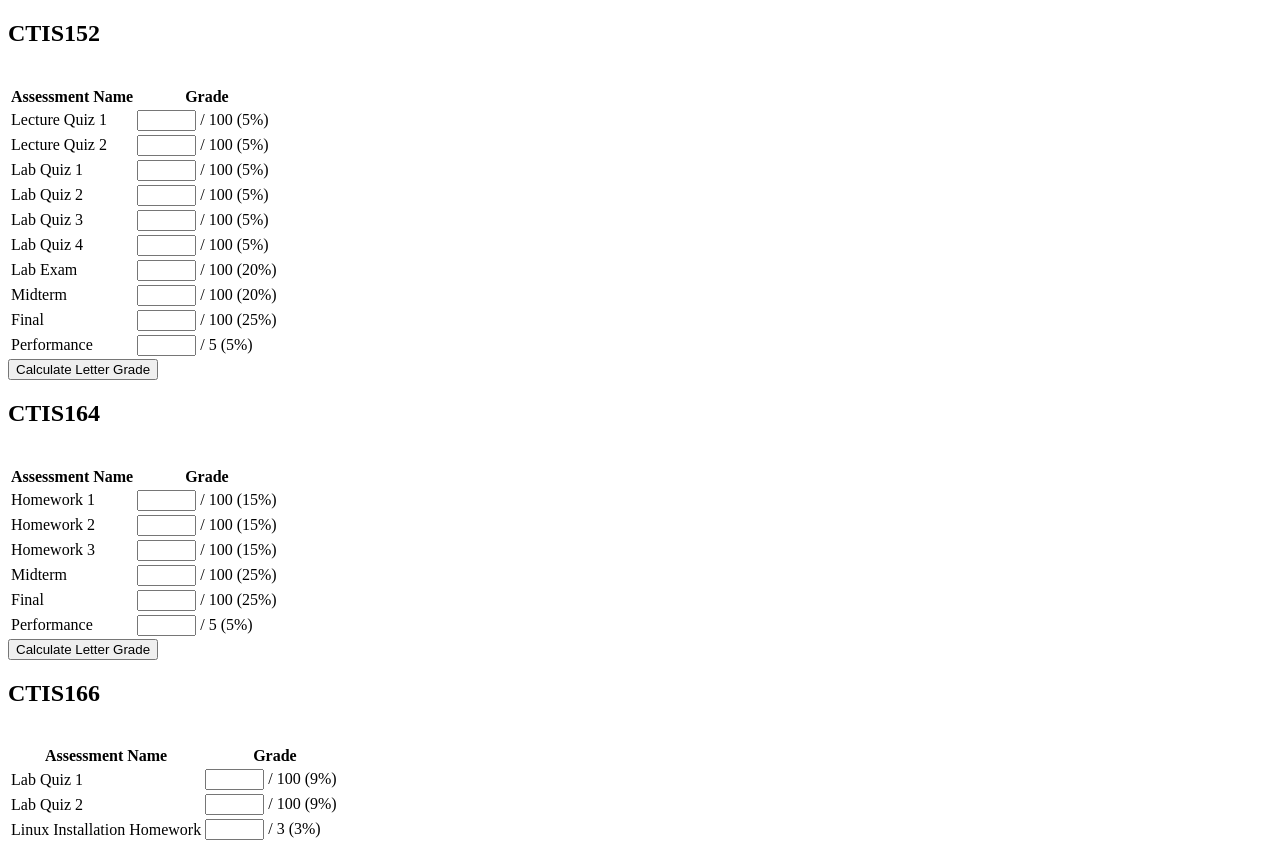
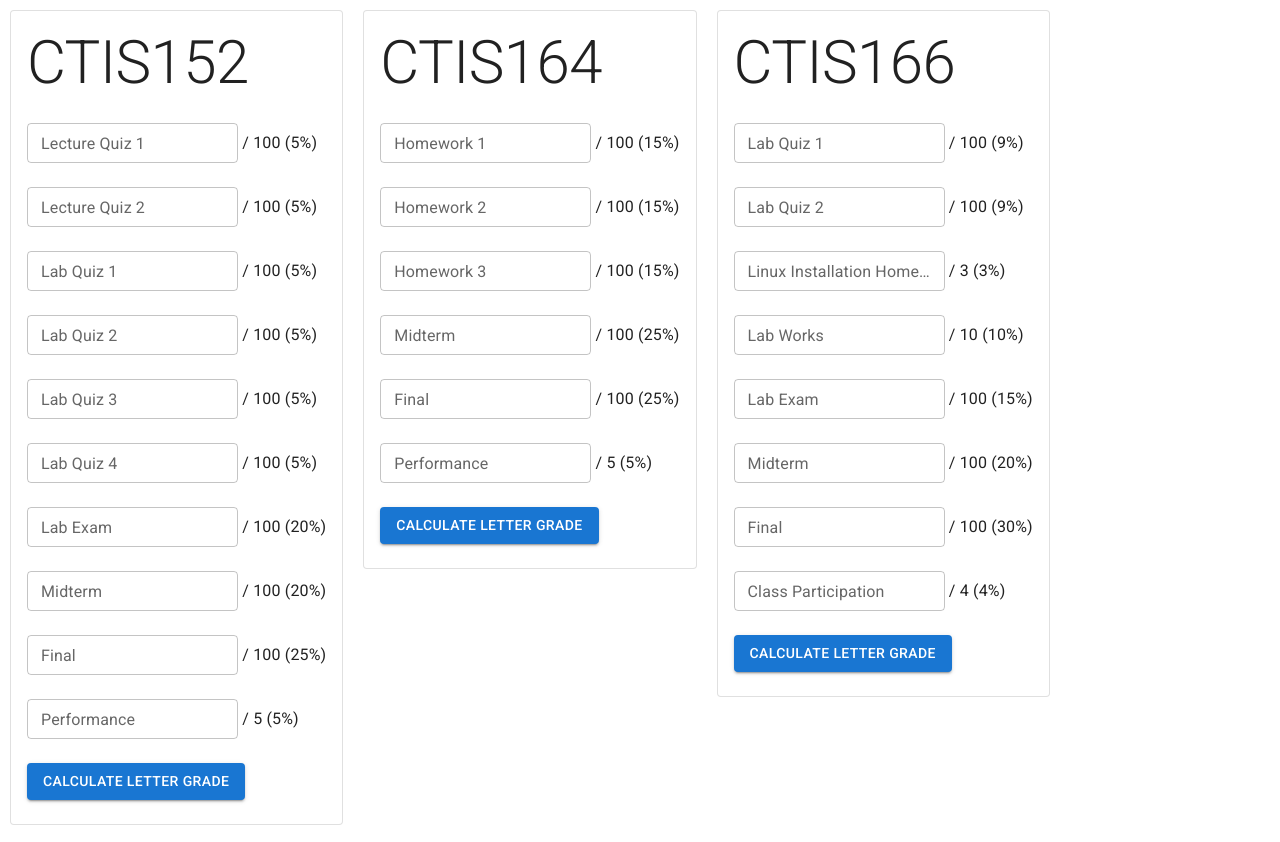
Before and after one commit to msteknoadam/msteknoadam.github.io, a React (Create React App) app in the folder bilkent/2021-2022-fall/grade_calculator/: page / in a window 1280 px wide. Shown: the top 842 px of the page. Built offline with nearby package versions, Linux system fonts and the light colour scheme.

Commit message:
Much sexier version with Material UI

```diff
--- a/bilkent/2021-2022-fall/grade_calculator/package.json
+++ b/bilkent/2021-2022-fall/grade_calculator/package.json
@@ -3,6 +3,8 @@
 	"version": "0.1.0",
 	"private": true,
 	"dependencies": {
+		"@mui/material": "^5.2.6",
+		"@mui/styled-engine": "npm:@mui/styled-engine-sc@latest",
 		"@testing-library/jest-dom": "^5.16.1",
 		"@testing-library/react": "^12.1.2",
 		"@testing-library/user-event": "^13.5.0",
@@ -13,6 +15,7 @@
 		"react": "^17.0.2",
 		"react-dom": "^17.0.2",
 		"react-scripts": "5.0.0",
+		"styled-components": "^5.3.3",
 		"typescript": "^4.5.4",
 		"web-vitals": "^2.1.2"
 	},
@@ -41,5 +44,8 @@
 	},
 	"devDependencies": {
 		"@types/styled-components": "^5.1.19"
+	},
+	"resolutions": {
+		"@mui/styled-engine": "npm:@mui/styled-engine-sc@latest"
 	}
 }
--- a/bilkent/2021-2022-fall/grade_calculator/public/index.html
+++ b/bilkent/2021-2022-fall/grade_calculator/public/index.html
@@ -6,6 +6,7 @@
 		<meta name="viewport" content="width=device-width, initial-scale=1" />
 		<meta name="theme-color" content="#000000" />
 		<meta name="description" content="Grade Calculator created by TEKNO" />
+		<link rel="stylesheet" href="https://fonts.googleapis.com/css?family=Roboto:300,400,500,700&display=swap" />
 		<title>Grade Calculator</title>
 	</head>
 	<body>
--- a/bilkent/2021-2022-fall/grade_calculator/src/App.tsx
+++ b/bilkent/2021-2022-fall/grade_calculator/src/App.tsx
@@ -1,9 +1,13 @@
 import React from "react";
 import LessonsData from "./data/lessons.json";
 import LessonBox from "./components/Lesson/LessonBox";
+import Global from "./styles/global";
+import LessonsWrapper from "./components/Lesson/LessonsWrapper";
 
 const App: React.FC = () => (
 	<>
+		<Global />
+		<LessonsWrapper>
 			{Object.entries(LessonsData).map(([lessonName, lessonDetails]) => (
 				<LessonBox
 					lessonName={lessonName}
@@ -11,6 +15,7 @@ const App: React.FC = () => (
 					catalog={lessonDetails.catalog}
 				/>
 			))}
+		</LessonsWrapper>
 	</>
 );
 
--- a/bilkent/2021-2022-fall/grade_calculator/src/components/Lesson/LessonBox.tsx
+++ b/bilkent/2021-2022-fall/grade_calculator/src/components/Lesson/LessonBox.tsx
@@ -1,8 +1,11 @@
 import React, { useState } from "react";
-import styled from "styled-components";
 import { LessonDetails } from "../../types/types";
 import { gradeToLetter } from "../../util/util";
-import InputField from "../common/InputField";
+import TextField from "@mui/material/TextField";
+import Button from "@mui/material/Button";
+import Card from "@mui/material/Card";
+import CardContent from "@mui/material/CardContent";
+import Typography from "@mui/material/Typography";
 
 type Props = LessonDetails & { lessonName: string };
 
@@ -24,41 +27,41 @@ const LessonBox: React.FC<Props> = (props) => {
 	}, 0);
 
 	return (
-		<div>
-			<h2>{lessonName}</h2>
+		<Card variant="outlined" sx={{ width: "fit-content" }}>
+			<CardContent>
+				<Typography variant="h2">{`${
+					letterGrade === null ? lessonName : `${lessonName}: ${letterGrade}`
+				}`}</Typography>
+				{totalGrade !== null ? <Typography variant="h4">Total Grade: {totalGrade}</Typography> : null}
 				<br />
-			<table>
-				<thead>
-					<th>Assessment Name</th>
-					<th>Grade</th>
-				</thead>
-				<tbody>
 				{Object.values(assessments).map((assessment) => (
-						<tr key={assessment.name}>
-							<td>{assessment.name}</td>
-							<td>
-								<InputField
+					<>
+						<TextField
+							variant="outlined"
+							size="small"
+							label={assessment.name}
 							onChange={(e) => {
 								assessment.received = +e.target.value;
 							}}
-									width={`${longestInputLenght}px`}
+							// width={`${longestInputLenght}px`}
 						/>{" "}
+						<Typography
+							variant="body1"
+							component="span"
+							sx={{ display: "display-inline", lineHeight: "40px" }}
+						>
 							/ {assessment.outOf} ({assessment.weight}%)
-							</td>
-						</tr>
+						</Typography>
+						<br />
+						<br />
+					</>
 				))}
-				</tbody>
-			</table>
-			<button onClick={() => calcTotal()}>Calculate Letter Grade</button>
+				<Button variant="contained" onClick={() => calcTotal()}>
+					Calculate Letter Grade
+				</Button>
 				<br />
-			{totalGrade !== null ? (
-				<>
-					Total Grade: {totalGrade}
-					<br />
-					Letter Grade: {letterGrade}
-				</>
-			) : null}
-		</div>
+			</CardContent>
+		</Card>
 	);
 };
 
--- /dev/null
+++ b/bilkent/2021-2022-fall/grade_calculator/src/components/Lesson/LessonsWrapper.tsx
@@ -0,0 +1,12 @@
+import React from "react";
+import styled from "styled-components";
+
+export default styled.div`
+	display: flex;
+	flex-wrap: wrap;
+	align-items: flex-start;
+
+	& > * {
+		margin: 10px;
+	}
+`;
--- a/bilkent/2021-2022-fall/grade_calculator/src/index.tsx
+++ b/bilkent/2021-2022-fall/grade_calculator/src/index.tsx
@@ -1,9 +1,11 @@
 import React from "react";
 import ReactDOM from "react-dom";
+import CssBaseline from "@mui/material/CssBaseline";
 import App from "./App";
 
 ReactDOM.render(
 	<React.StrictMode>
+		<CssBaseline />
 		<App />
 	</React.StrictMode>,
 	document.getElementById("root")
--- a/bilkent/2021-2022-fall/grade_calculator/tsconfig.json
+++ b/bilkent/2021-2022-fall/grade_calculator/tsconfig.json
@@ -1,4 +1,5 @@
 {
+	"extends": "./tsconfig.paths.json",
 	"compilerOptions": {
 		"target": "es5",
 		"lib": ["dom", "dom.iterable", "esnext"],
```
Also changed, not shown: bilkent/2021-2022-fall/grade_calculator/tsconfig.paths.json (added, +7 -0 lines), 1 other file (tests, documents, lock files or other folders). Lines whose indentation alone changed are shown as unchanged.
